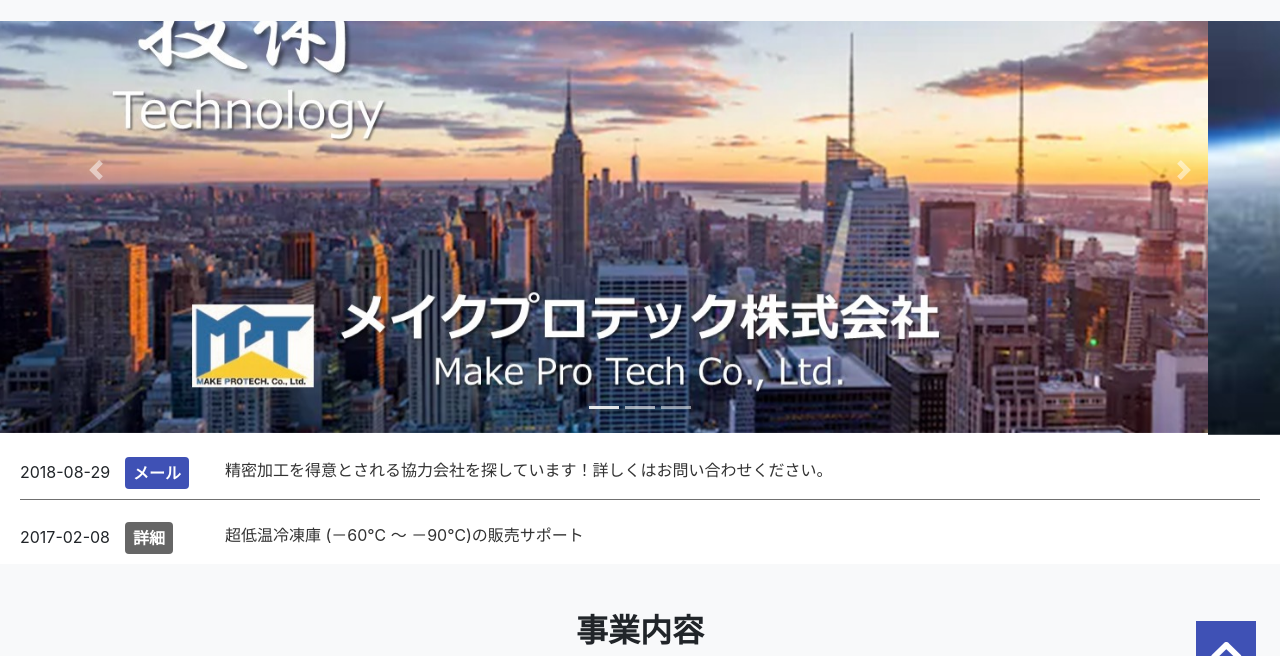
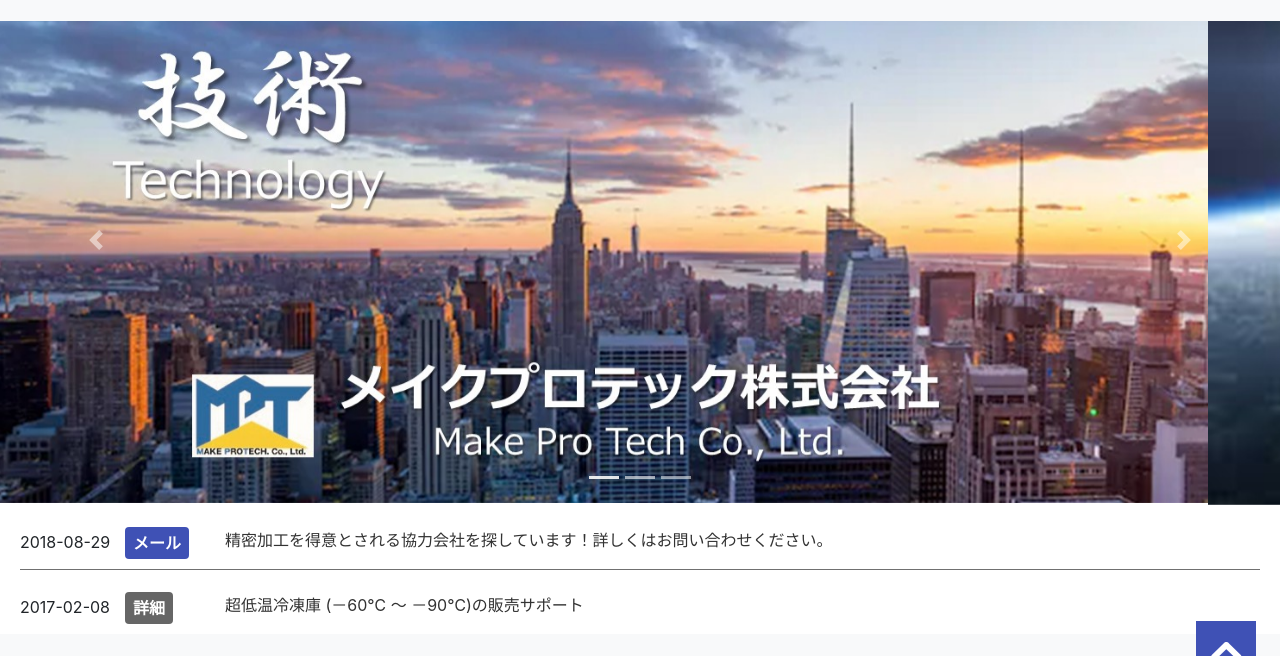
Before and after one commit to project-76529/test333, a plain HTML site: page index.html in a window 1280 px wide. Shown: the part 95-751 px from the top of the page. Drawn offline with nearby package versions, Linux system fonts and the light colour scheme.

Commit message:
Add files via upload

```diff
--- a/css/style.css
+++ b/css/style.css
@@ -2,7 +2,9 @@
 
 /* トップ */
 
-
+.top1 {
+  padding-top: 70px;
+}
 /* .top {
   width: 150px;
 } */
```
